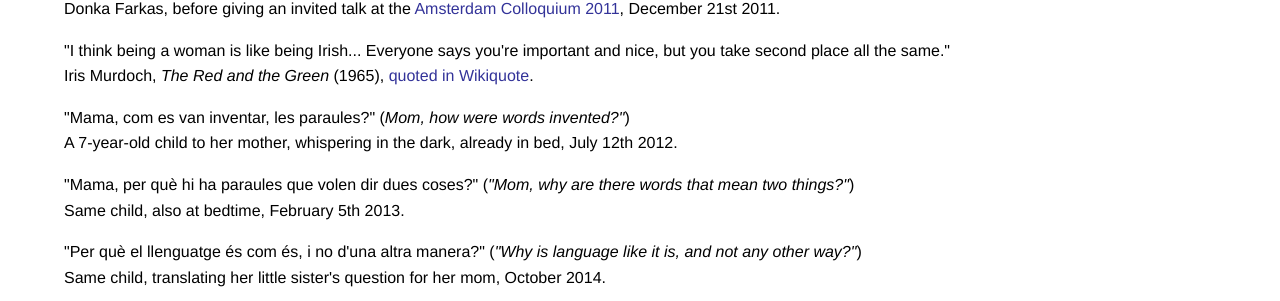
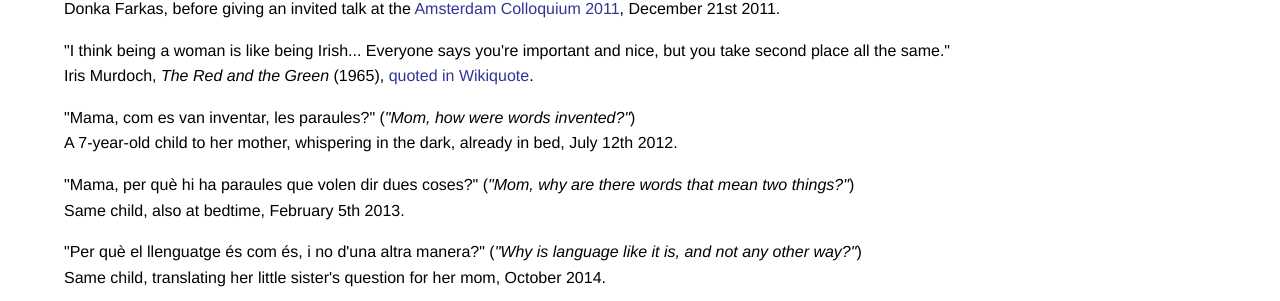
Before and after one commit to gboleda/gboleda.github.io, a Jekyll site: the page built from quotes.html, in a window 1280 px wide. Shown: the part 622-923 px from the top of the page. Built offline with Jekyll 4.4.1, drawn with Linux system fonts in a browser that asks for light colours.

Commit message:
small edit

```diff
--- a/quotes.html
+++ b/quotes.html
@@ -39,7 +39,7 @@ Colloquium 2011</a>, December 21st 2011.</p>
 <p>"I think being a woman is like being Irish... Everyone says you're important and nice, but you take second place all the same."<br>
 Iris Murdoch, <i>The Red and the Green</i> (1965), <a href="https://en.wikiquote.org/wiki/Iris_Murdoch">quoted in Wikiquote</a>.</p>
 
-<p> "Mama, com es van inventar, les paraules?" (<i>Mom, how were words invented?"</i>)<br>
+<p> "Mama, com es van inventar, les paraules?" (<i>"Mom, how were words invented?"</i>)<br>
 A 7-year-old child to her mother, whispering in the dark, already in bed, July 12th 2012.
 </p>
 
```
